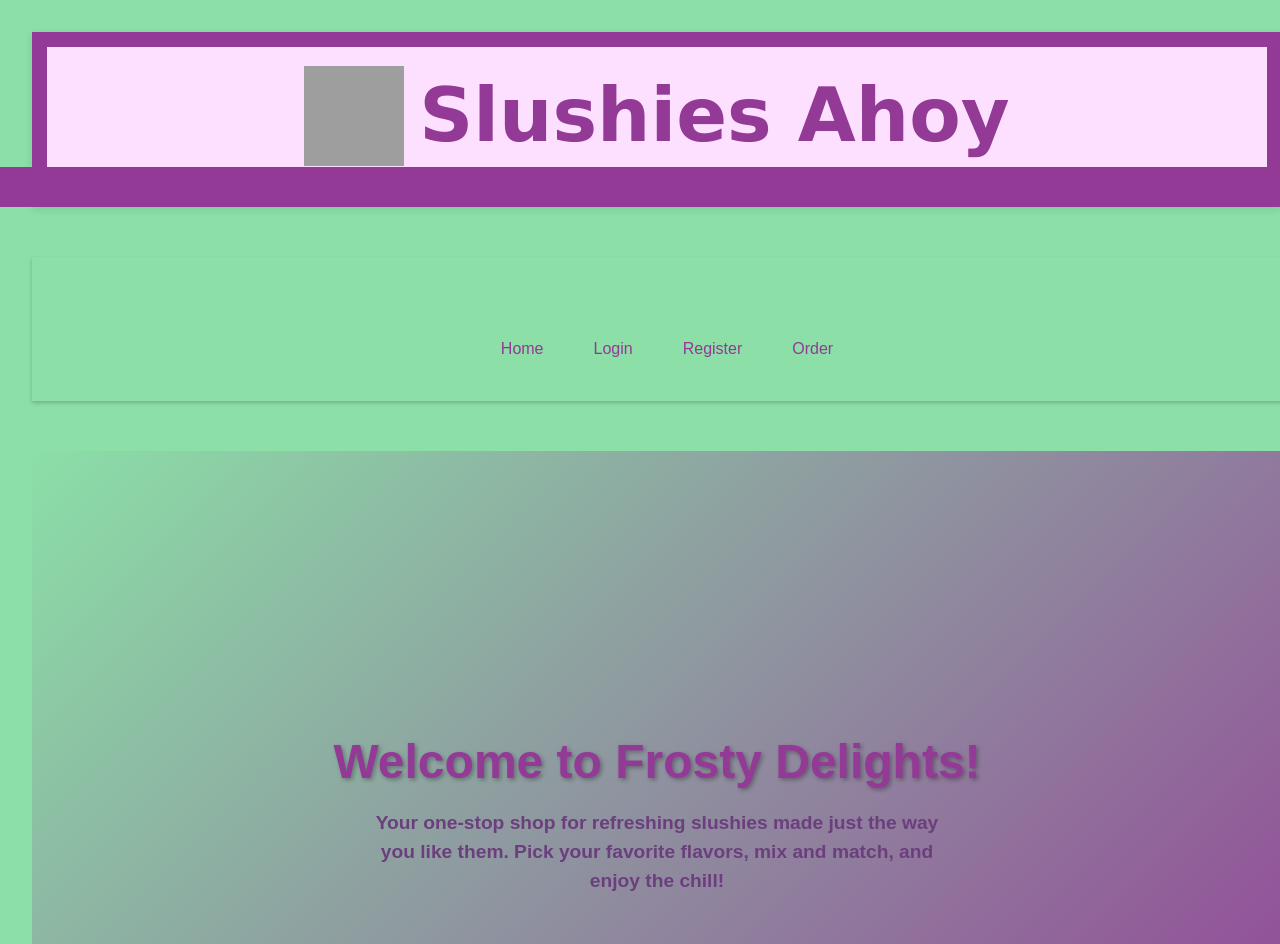
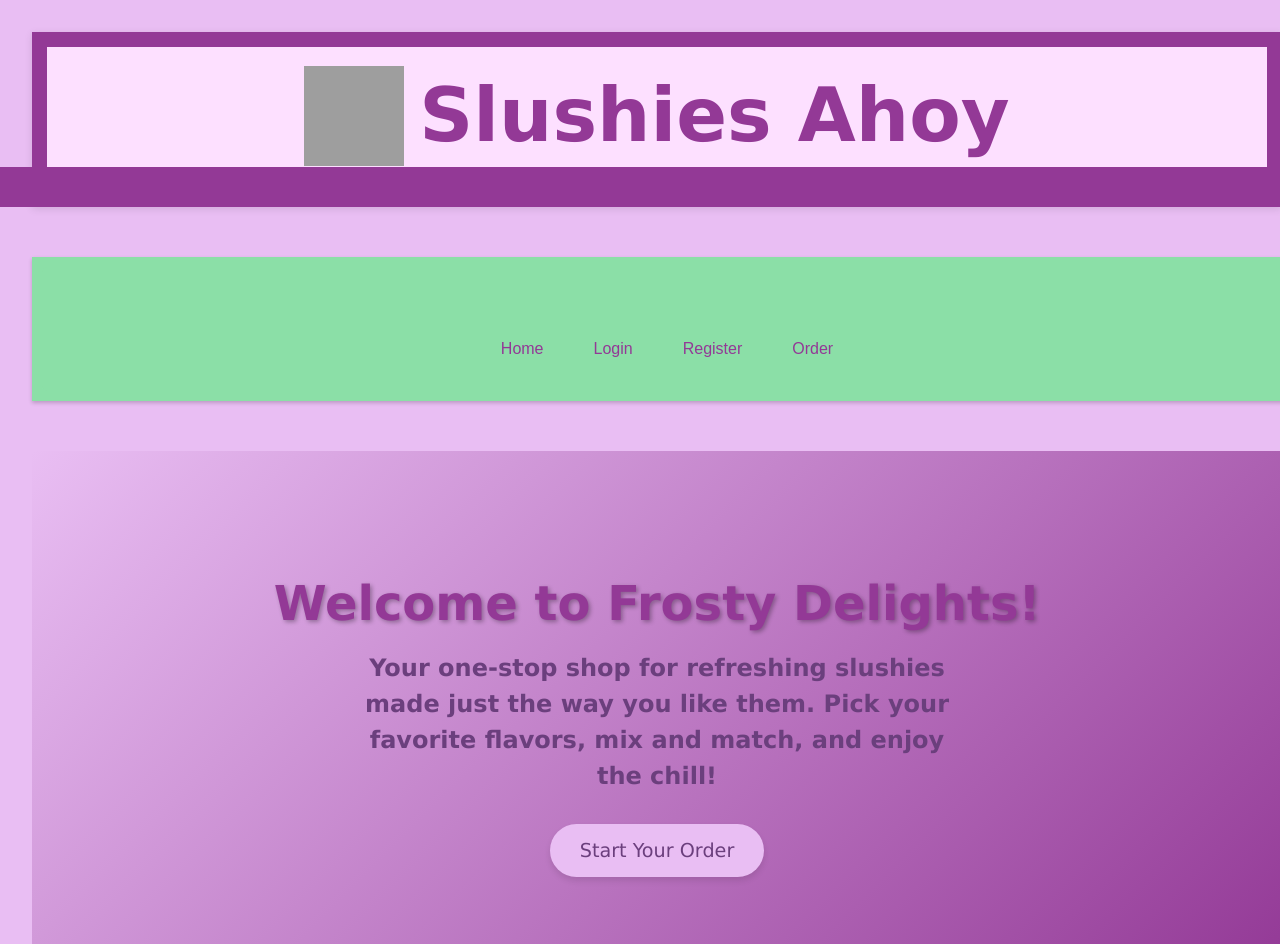
Before and after one commit to ryanwire123/Slushie_Firebase_App, a React (Vite) app: page / in a window 1280 px wide. Shown: the top 944 px of the page. Built offline with nearby package versions, Linux system fonts and the light colour scheme; no server answers; grey boxes are pictures that could not be loaded.

Commit message:
Update HomePage.css

```diff
--- a/src/components/HomePage.css
+++ b/src/components/HomePage.css
@@ -2,8 +2,7 @@
 body {
     font-family: 'Arial', sans-serif;
     margin: 0;
-    padding: 0;
-    background: #8bdfa7; /* Light yellow for the general background */
+    background: #e9bef3; /* Light yellow for the general background */
 }
 
 /* Home Page Container */
@@ -12,15 +11,15 @@ body {
     flex-direction: column;
     align-items: center;
     justify-content: center;
-    min-height: 100vh;
-    background: linear-gradient(135deg, #8bdfa7, #933996); /* Green and purple gradient for a fun vibe */
+    min-height: 65vh;
+    background: linear-gradient(135deg, #e9bef3, #933996); /* Green and purple gradient for a fun vibe */
     text-align: center;
-    padding: 0 20px;
 }
 
 /* Title Styling */
 .title {
     font-size: 3rem;
+    font-family: 'Verdana', sans-serif;
     color: #933996; /* Purple for the title */
     margin-bottom: 10px;
     font-weight: bold;
@@ -29,17 +28,19 @@ body {
 
 /* Description Styling */
 .description {
-    font-size: 1.2rem;
+    font-size: 1.5rem;
+    font-family: 'Verdana', sans-serif;
     color: #6b3f7d; /* Dark muted purple for readability */
-    margin-bottom: 30px;
+    margin-bottom: 10px;
     max-width: 600px;
     line-height: 1.5;
 }
 
 /* Button Styling */
 .cta-button {
-    background-color: #8bdfa7; /* Green for the button background */
+    background-color: #e9bef3; /* Green for the button background */
     color: #6b3f7d; /* Light yellow for text */
+    font-family: 'Verdana', sans-serif;
     padding: 15px 30px;
     font-size: 1.2rem;
     border: none;
@@ -51,5 +52,5 @@ body {
 
 /* Button Hover Effect */
 .cta-button:hover {
-    background-color: #6ecb93; /* Slightly darker green for hover effect */
+    background-color: #e9bef3; /* Slightly darker green for hover effect */
 }
```
